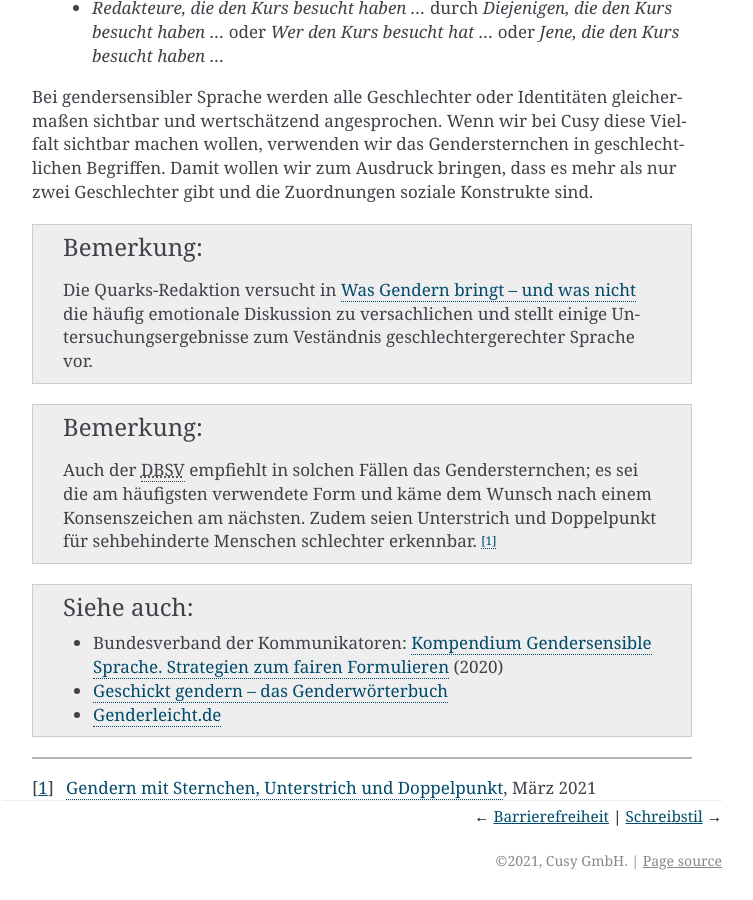
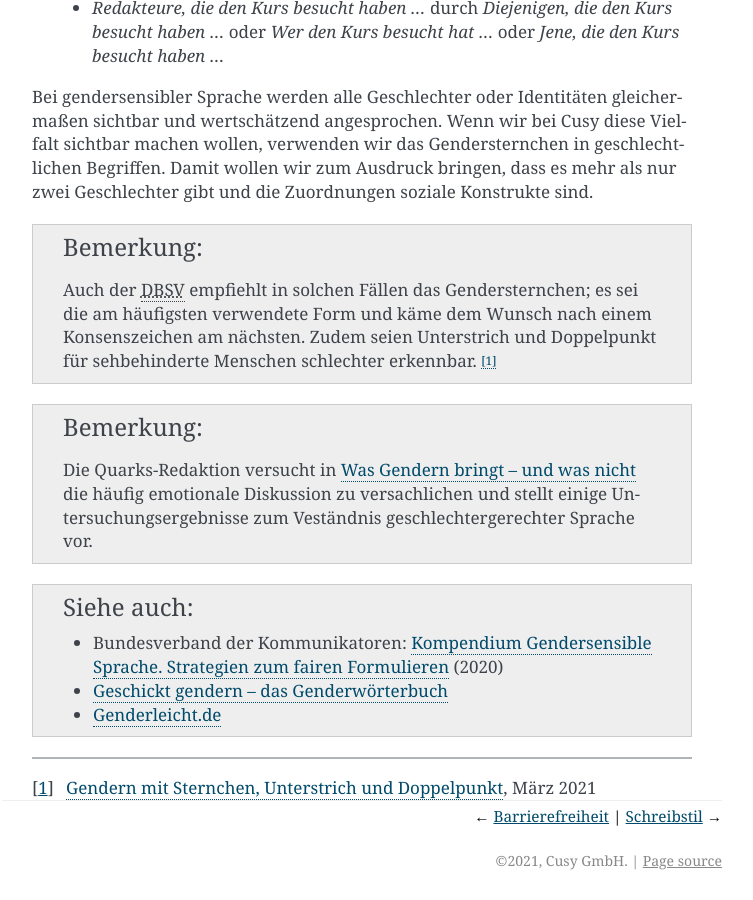
Before and after one commit to cusyio/cusy-design-system, a Sphinx documentation site: the page built from docs/writing/gender.rst, in a window 1280 px wide and 900 px high, scrolled down 1502 px. Shown: the whole window, without its empty margins (388-1141 px from the left). Built offline with Sphinx 7.4.7, drawn with Linux system fonts in a browser that asks for light colours.

Commit message:
Move Quarks paragraph one down
The DBSV paragraph directly relates to the Gendersternchen and thus
should come directly after the main text closing that refers to it.

```diff
--- a/docs/writing/gender.rst
+++ b/docs/writing/gender.rst
@@ -77,17 +77,17 @@ geschlechtlichen Begriffen. Damit wollen wir zum Ausdruck bringen, dass es mehr
 als nur zwei Geschlechter gibt und die Zuordnungen soziale Konstrukte sind.
 
 .. note::
-   Die Quarks-Redaktion versucht in `Was Gendern bringt – und was nicht
-   <https://www.quarks.de/gesellschaft/psychologie/was-gendern-bringt-und-was-nicht/>`_
-   die häufig emotionale Diskussion zu versachlichen und stellt einige
-   Untersuchungsergebnisse zum Veständnis geschlechtergerechter Sprache vor.
-
-.. note::
    Auch der :abbr:`DBSV (Deutsche Blinden- und Sehbehindertenverband)` empfiehlt
    in solchen Fällen das Gendersternchen; es sei die am häufigsten verwendete
    Form und käme dem Wunsch nach einem Konsenszeichen am nächsten.  Zudem seien
    Unterstrich und Doppelpunkt für sehbehinderte Menschen schlechter erkennbar.
    [#]_
+
+.. note::
+   Die Quarks-Redaktion versucht in `Was Gendern bringt – und was nicht
+   <https://www.quarks.de/gesellschaft/psychologie/was-gendern-bringt-und-was-nicht/>`_
+   die häufig emotionale Diskussion zu versachlichen und stellt einige
+   Untersuchungsergebnisse zum Veständnis geschlechtergerechter Sprache vor.
 
 .. seealso::
     * Bundesverband der Kommunikatoren: `Kompendium Gendersensible Sprache.
```
